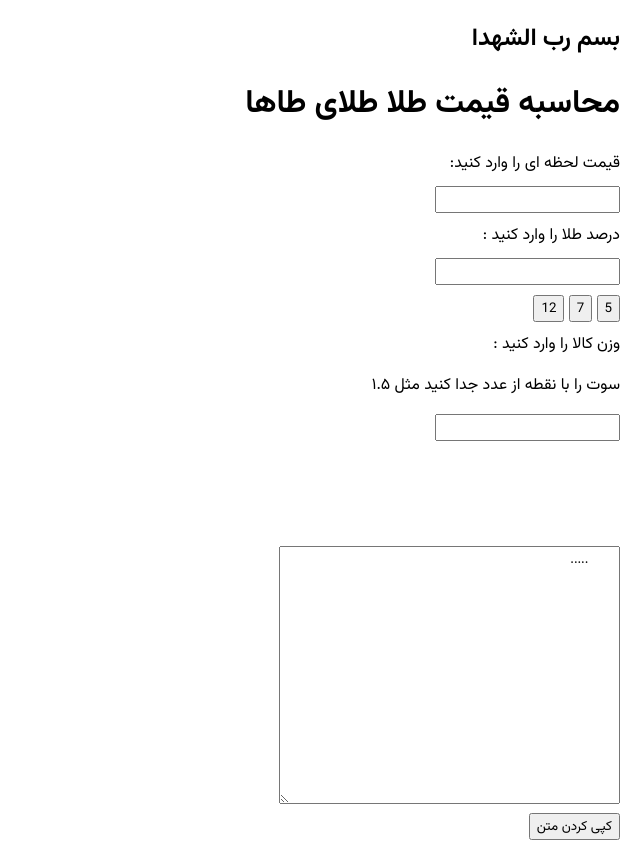
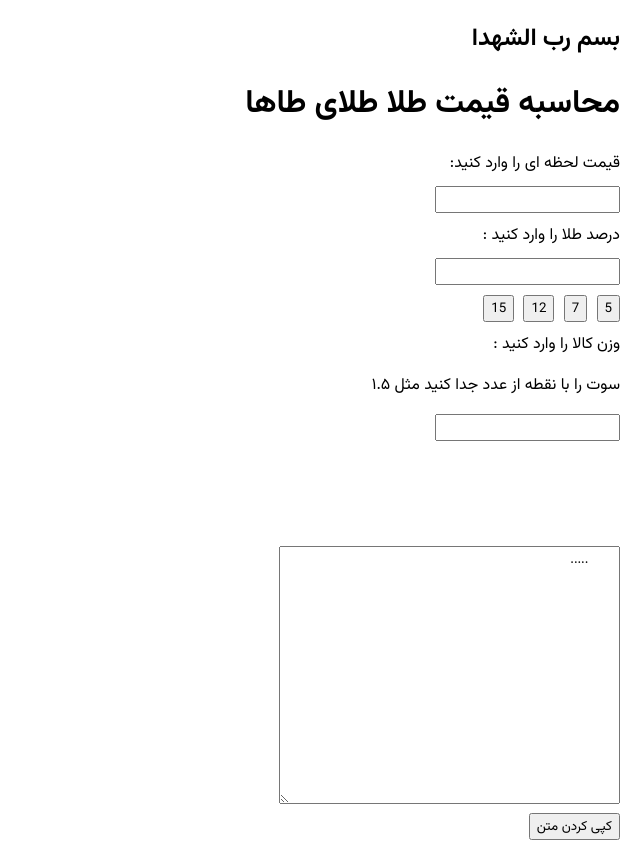
Before and after one commit to RasoulMadani/-Calculate-Gold-Price, a plain HTML site: page index.html in a window 1280 px wide. Shown: the whole page, without its empty margins (640-1280 px from the left). Drawn offline with Linux system fonts and the light colour scheme; no server answers; files whose address does not match are found by name.

Commit message:
Update index.html

```diff
--- a/index.html
+++ b/index.html
@@ -27,6 +27,9 @@
             font-weight: bold;
             color: blue;
         }
+        .ml-3{
+            margin-left: 5px;
+        }
     </style>
 </head>
 <body>
@@ -42,9 +45,10 @@
 
     <label for="numberInput">درصد طلا را وارد کنید :</label>
     <input type="number" id="numberInput1" oninput="updateFormattedNumber2()">
-    <button onclick="changePercentage(5)">5</button>
-    <button onclick="changePercentage(7)">7</button>
-    <button onclick="changePercentage(12)">12</button>
+    <button onclick="changePercentage(5)" class="ml-3">5</button>
+    <button onclick="changePercentage(7)" class="ml-3">7</button>
+    <button onclick="changePercentage(12)" class="ml-3">12</button>
+    <button onclick="changePercentage(15)" class="ml-3">15</button>
 
     <div class="result" id="formattedOutput2"></div>
 
```
